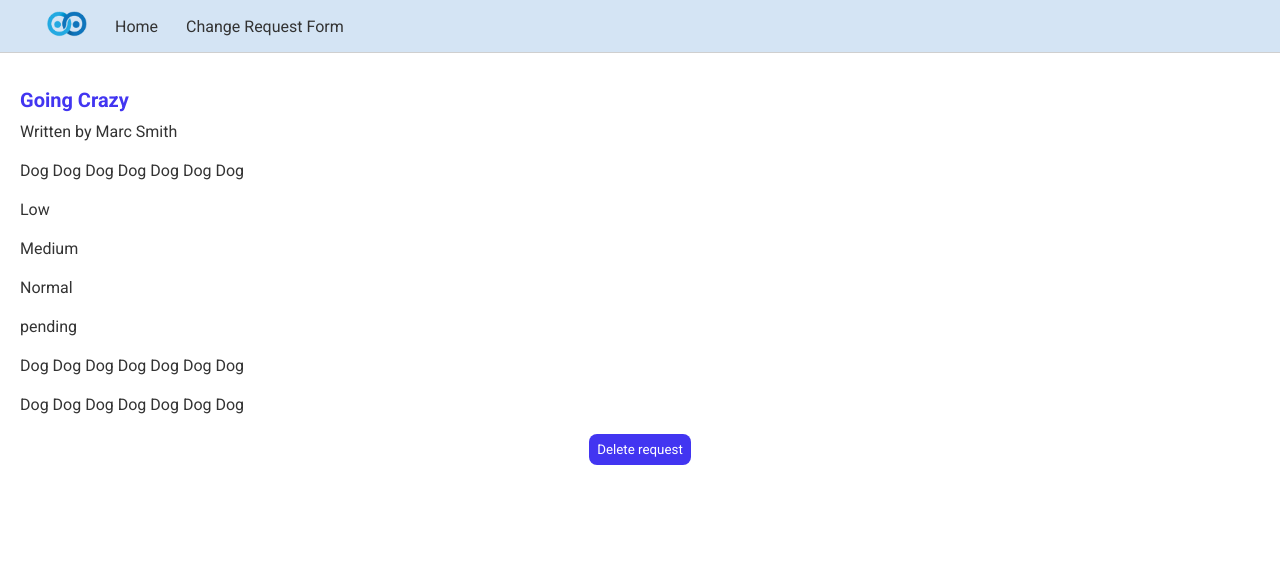
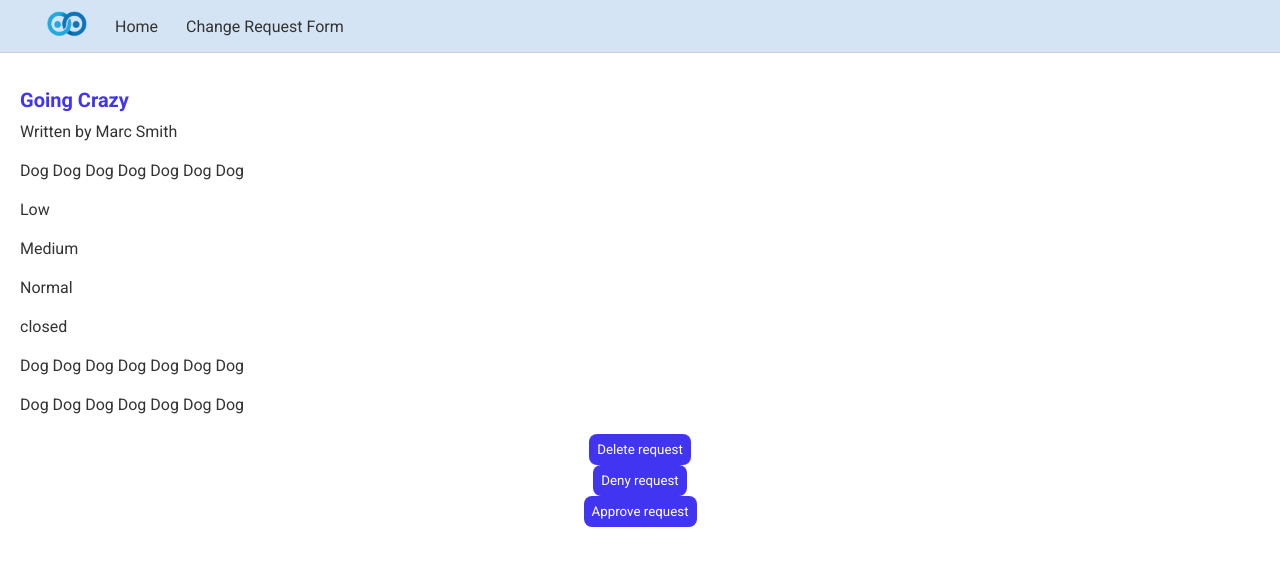
Before and after one commit to Pinetart/Doodle-Projects, a React (Create React App) app: page /requests/1 in a window 1280 px wide. Shown: the top 566 px of the page. Built offline with nearby package versions, Linux system fonts and the light colour scheme; data requests are answered from the project's data file.

Commit message:
Fulfilled Update Functionality

```diff
--- a/data/db.json
+++ b/data/db.json
@@ -17,7 +17,7 @@
       "impact": "Medium",
       "urgency": "Normal",
       "verification": "Lorem ipsum dolor sit amet, consectetur ut, faucibus gravida augue.",
-      "status": "pending"
+      "status": "closed"
     },
     {
       "id": "5f5407a5-74c1-41f5-a88f-62f6fa88c175",
@@ -33,7 +33,7 @@
       "cimpact": "Medium",
       "urgency": "Expedite",
       "verification": "qw",
-      "status": "open"
+      "status": "closed"
     }
   ]
 }
--- a/src/Pages/request/Request.js
+++ b/src/Pages/request/Request.js
@@ -18,6 +18,24 @@ const Request = () => {
       }
     );
   };
+  const handleDeny = (e) => {
+    fetch(`http://localhost:8000/requests/${id}`, {
+      method: "PUT",
+      headers: { "Content-Type": "application/json" },
+      body: JSON.stringify({ ...request, status: "closed" }),
+    }).then(() => {
+      history.push("/");
+    });
+  };
+  const handleApprove = (e) => {
+    fetch(`http://localhost:8000/requests/${id}`, {
+      method: "PUT",
+      headers: { "Content-Type": "application/json" },
+      body: JSON.stringify({ ...request, status: "pending" }),
+    }).then(() => {
+      history.push("/");
+    });
+  };
   return (
     <div className="request-details">
       {isLoading && <div>Loading...</div>}
@@ -34,6 +52,8 @@ const Request = () => {
           <div>{request.description}</div>
           <div>{request.description}</div>
           <button onClick={handleClick}>Delete request</button>
+          <button onClick={handleDeny}>Deny request</button>
+          <button onClick={handleApprove}>Approve request</button>
         </article>
       )}
     </div>
```
